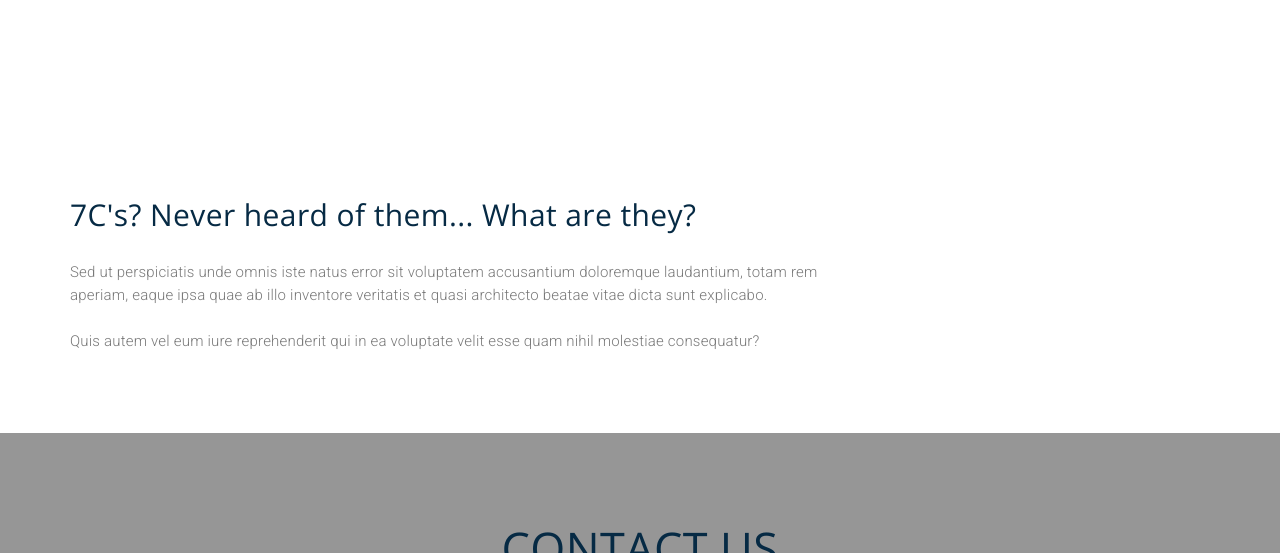
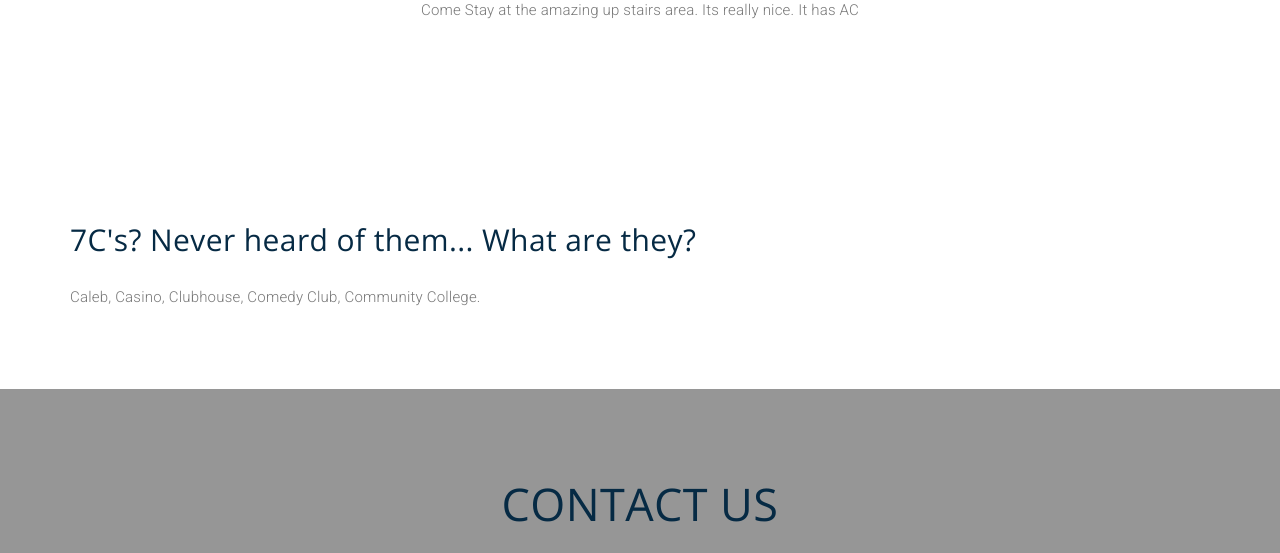
Before and after one commit to DavidBuoy/mywebsite, a website: page dist/index.html in a window 1280 px wide. Shown: the part 2387-2940 px from the top of the page. Drawn offline with nearby package versions, Linux system fonts and the light colour scheme; a web font is replaced by a local one.

Commit message:
updated ads

```diff
--- a/dist/index.html
+++ b/dist/index.html
@@ -141,6 +141,8 @@
                 Once upon a time someone superman punched a hole in the ceiling.
                 Now we just get excited when Joe comes over and drinks a bunch
                 of Trulys.
+
+                MORE TO COME
               </p>
             </div>
           </div>
@@ -155,7 +157,7 @@
           <div class="col-lg-12 text-center">
             <div class="section-title">
               <h2>Resort</h2>
-              <p>Mida sit una namet, cons uectetur adipiscing adon elit.</p>
+              <p>Come Stay at the amazing up stairs area. Its really nice. It has AC </p>
             </div>
           </div>
         </div>
@@ -169,12 +171,7 @@
             <div class="skills-text">
               <h2>7C's? Never heard of them... What are they?</h2>
               <p>
-                Sed ut perspiciatis unde omnis iste natus error sit voluptatem
-                accusantium doloremque laudantium, totam rem aperiam, eaque ipsa
-                quae ab illo inventore veritatis et quasi architecto beatae
-                vitae dicta sunt explicabo.<br /><br />Quis autem vel eum iure
-                reprehenderit qui in ea voluptate velit esse quam nihil
-                molestiae consequatur?
+Caleb, Casino, Clubhouse, Comedy Club, Community College.
               </p>
             </div>
           </div>
```
Also changed, not shown: dist/images/new/ad-1.png, 3 other files.
